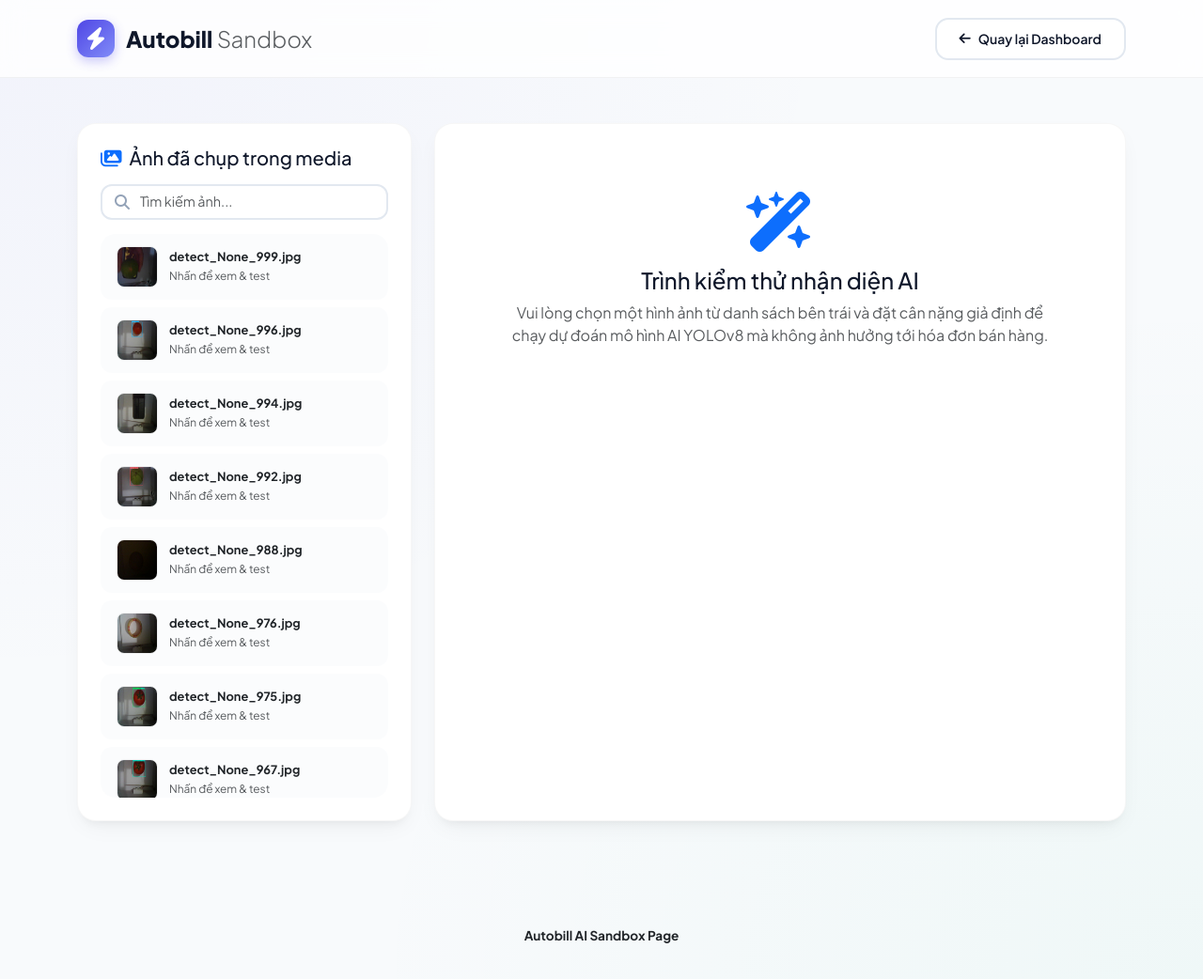
After one commit to liambui11/auto_bill_system, a Django app: page /sandbox/ in a window 1280 px wide. The commit adds this page. Shown: the whole page at 94% size. Run offline with Django 5.2, Linux system fonts and the light colour scheme.

Commit message:
change model and add sandbox test

```diff
--- a/autobill_system/autobill_system/urls.py
+++ b/autobill_system/autobill_system/urls.py
@@ -1,7 +1,12 @@
 from django.contrib import admin
 from django.urls import path, include
+from django.conf import settings
+from django.conf.urls.static import static
 
 urlpatterns = [
     path('admin/', admin.site.urls),
     path('', include('store.urls')), # Trỏ toàn bộ URL trống về app store
 ]
+
+if settings.DEBUG:
+    urlpatterns += static(settings.MEDIA_URL, document_root=settings.MEDIA_ROOT)
--- a/autobill_system/store/urls.py
+++ b/autobill_system/store/urls.py
@@ -18,4 +18,8 @@ urlpatterns = [
     path('api/cart/data/', views.api_get_cart, name='api_get_cart'),
     path('video_feed/', views.video_feed, name='video_feed'),
     path('test/upload/', views.test_predict_upload, name='test_upload'),
+
+    # Sandbox Test Images
+    path('sandbox/', views.sandbox, name='sandbox'),
+    path('sandbox/predict/', views.sandbox_predict, name='sandbox_predict'),
 ]
--- a/autobill_system/store/views.py
+++ b/autobill_system/store/views.py
@@ -23,14 +23,28 @@ else:
     print(f"❌ Model file not found at {model_path}")
 
 PRICE_LIST = {
+    'apple': 50000,
+    'banana': 25000,
+    'bell_pepper': 60000,
+    'cabbage': 15000,
+    'carrot': 20000,
+    'chilli_pepper': 45000,
+    'corn': 18000,
+    'cucumber': 22000,
+    'eggplant': 25000,
+    'garlic': 70000,
+    'grape': 90000,
+    'kiwi': 120000,
     'lemon': 35000,
-    'chili': 40000,
-    'banana': 25000,
+    'lettuce': 30000,
+    'mango': 40000,
+    'onion': 25000,
+    'orange': 35000,
+    'pineapple': 30000,
+    'potato': 20000,
+    'sweetpotato': 25000,
     'tomato': 30000,
-    'apple': 50000,
-    'grapes': 90000,
-    'raspberry': 120000,
-    'blackberries': 150000,
+    'watermelon': 15000,
     'Unknown': 0
 }
 
@@ -89,8 +103,6 @@ def predict_and_add(request):
                 if len(results[0].boxes) > 0:
                     class_id = int(results[0].boxes.cls[0].item())
                     detected_class = model.names[class_id]
-                    if detected_class.endswith('-bag'):
-                        detected_class = detected_class.replace('-bag', '')
 
                 unit_price = PRICE_LIST.get(detected_class, 0)
                 total_price = unit_price * weight
@@ -299,8 +311,6 @@ def test_predict_upload(request):
                     class_id = int(results[0].boxes.cls[0].item())
                     detected_class = model.names[class_id]
                     print("Detected raw:", detected_class)
-                    if detected_class.endswith('-bag'):
-                        detected_class = detected_class.replace('-bag', '')
 
                 unit_price = PRICE_LIST.get(detected_class, 0)
                 total_price = unit_price * weight
@@ -328,3 +338,106 @@ def test_predict_upload(request):
             return JsonResponse({'error': str(e)}, status=500)
 
     return render(request, 'test_upload.html')
+
+
+def sandbox(request):
+    """
+    Renders the sandbox test page, listing all images in media/captured_images/
+    """
+    import os
+    from django.conf import settings
+
+    images_dir = os.path.join(settings.MEDIA_ROOT, 'captured_images')
+    image_files = []
+
+    if os.path.exists(images_dir):
+        files = os.listdir(images_dir)
+        # Filter for common image formats
+        image_files = [f for f in files if f.lower().endswith(('.jpg', '.jpeg', '.png', '.webp'))]
+        image_files.sort(reverse=True)
+
+    return render(request, 'sandbox.html', {'image_files': image_files})
+
+
+@csrf_exempt
+def sandbox_predict(request):
+    """
+    Runs the YOLO model on the selected image from media/captured_images/
+    without creating or saving any invoice/invoice item.
+    """
+    if request.method == 'POST':
+        import os
+        import cv2
+        import numpy as np
+        from django.conf import settings
+        from django.http import JsonResponse
+
+        filename = request.POST.get('filename')
+        weight = float(request.POST.get('weight', 1.0)) # simulated weight in kg
+
+        if not filename:
+            return JsonResponse({'error': 'No filename provided'}, status=400)
+
+        img_path = os.path.join(settings.MEDIA_ROOT, 'captured_images', filename)
+        if not os.path.exists(img_path):
+            return JsonResponse({'error': 'Image file does not exist'}, status=404)
+
+        try:
+            # Read the image
+            frame = cv2.imread(img_path)
+            if frame is None:
+                return JsonResponse({'error': 'Failed to read image file'}, status=400)
+
+            if not model:
+                return JsonResponse({'error': 'AI model is not loaded'}, status=500)
+
+            # Resize and run model prediction
+            frame_resized = cv2.resize(frame, (640, 640))
+            results = model.predict(frame_resized, conf=0.25, verbose=False)
+
+            # Plot the predictions on the image
+            plotted_frame = results[0].plot()
+
+            # Ensure output directory for sandbox results exists
+            sandbox_dir = os.path.join(settings.MEDIA_ROOT, 'sandbox_results')
+            os.makedirs(sandbox_dir, exist_ok=True)
+
+            # Save the plotted image
+            out_filename = f"plotted_{filename}"
+            out_path = os.path.join(sandbox_dir, out_filename)
+            cv2.imwrite(out_path, plotted_frame)
+
+            # Extract detections
+            detections = []
+            boxes = results[0].boxes
+            for i in range(len(boxes)):
+                class_id = int(boxes.cls[i].item())
+                confidence = float(boxes.conf[i].item())
+                detected_class = model.names[class_id]
+
+                # Strip '-bag' just in case
+                if detected_class.endswith('-bag'):
+                    detected_class = detected_class.replace('-bag', '')
+
+                unit_price = PRICE_LIST.get(detected_class, 0)
+                total_price = unit_price * weight
+
+                detections.append({
+                    'class': detected_class,
+                    'confidence': confidence,
+                    'unit_price': unit_price,
+                    'total_price': total_price
+                })
+
+            # Return result details
+            return JsonResponse({
+                'status': 'success',
+                'original_url': f"{settings.MEDIA_URL}captured_images/{filename}",
+                'plotted_url': f"{settings.MEDIA_URL}sandbox_results/{out_filename}",
+                'detections': detections
+            })
+
+        except Exception as e:
+            return JsonResponse({'error': f"Processing error: {str(e)}"}, status=500)
+
+    return JsonResponse({'error': 'Only POST method is allowed'}, status=400)
--- a/autobill_system/templates/dashboard.html
+++ b/autobill_system/templates/dashboard.html
@@ -241,6 +241,9 @@
             <span>Autobill <span class="fw-light text-muted">Pro</span></span>
         </a>
         <div class="d-flex align-items-center gap-3">
+            <a href="{% url 'sandbox' %}" class="btn btn-outline-primary btn-sm rounded-pill px-3 fw-bold me-2">
+                <i class="fas fa-vial"></i> Thử nghiệm AI (Sandbox)
+            </a>
             <span class="text-muted small d-none d-md-inline">
                 <i class="fas fa-circle text-success me-1 small"></i> System Online
             </span>
--- /dev/null
+++ b/autobill_system/templates/sandbox.html
@@ -0,0 +1,474 @@
+<!DOCTYPE html>
+<html lang="vi">
+<head>
+    <meta charset="UTF-8">
+    <meta name="viewport" content="width=device-width, initial-scale=1.0, user-scalable=yes">
+    <title>Autobill - Sandbox AI Test</title>
+
+    <!-- Google Fonts & Bootstrap 5 + Icons -->
+    <link href="https://fonts.googleapis.com/css2?family=Plus+Jakarta+Sans:wght@300;400;500;600;700;800&display=swap" rel="stylesheet">
+    <link href="https://cdn.jsdelivr.net/npm/bootstrap@5.3.0/dist/css/bootstrap.min.css" rel="stylesheet">
+    <link rel="stylesheet" href="https://cdnjs.cloudflare.com/ajax/libs/font-awesome/6.4.0/css/all.min.css">
+
+    <style>
+        :root {
+            --primary: #4f46e5;
+            --primary-hover: #4338ca;
+            --success: #10b981;
+            --danger: #ef4444;
+            --warning: #f59e0b;
+            --dark: #0f172a;
+            --bg-soft: #f8fafc;
+            --card-shadow: 0 10px 25px -5px rgba(0, 0, 0, 0.05), 0 8px 10px -6px rgba(0, 0, 0, 0.05);
+            --card-shadow-hover: 0 20px 25px -5px rgba(0, 0, 0, 0.1), 0 10px 10px -6px rgba(0, 0, 0, 0.1);
+        }
+
+        * {
+            font-family: 'Plus Jakarta Sans', sans-serif;
+            transition: all 0.2s ease-in-out;
+        }
+
+        body {
+            background-color: var(--bg-soft);
+            background-image:
+                radial-gradient(at 0% 0%, rgba(79, 70, 229, 0.04) 0px, transparent 50%),
+                radial-gradient(at 100% 100%, rgba(16, 185, 129, 0.04) 0px, transparent 50%);
+            min-height: 100vh;
+            color: var(--dark);
+        }
+
+        /* Navbar */
+        .navbar {
+            background: rgba(255, 255, 255, 0.8) !important;
+            backdrop-filter: blur(12px);
+            border-bottom: 1px solid rgba(0,0,0,0.05);
+            padding: 1rem 0;
+        }
+        .navbar-brand {
+            font-weight: 800;
+            font-size: 1.5rem;
+            color: var(--dark) !important;
+            display: flex;
+            align-items: center;
+            gap: 12px;
+        }
+        .brand-icon {
+            background: linear-gradient(135deg, var(--primary), #818cf8);
+            width: 40px;
+            height: 40px;
+            border-radius: 12px;
+            display: flex;
+            align-items: center;
+            justify-content: center;
+            color: white;
+            box-shadow: 0 4px 12px rgba(79, 70, 229, 0.3);
+        }
+
+        /* Cards */
+        .card-premium {
+            background: white;
+            border: 1px solid rgba(0,0,0,0.03);
+            border-radius: 20px;
+            box-shadow: var(--card-shadow);
+        }
+        .card-premium:hover {
+            box-shadow: var(--card-shadow-hover);
+        }
+
+        /* Sidebar Image List */
+        .image-list-container {
+            max-height: calc(100vh - 200px);
+            overflow-y: auto;
+            border-radius: 16px;
+        }
+        .image-item {
+            cursor: pointer;
+            padding: 12px 16px;
+            border-radius: 12px;
+            margin-bottom: 8px;
+            border: 1px solid transparent;
+            background: rgba(248, 250, 252, 0.6);
+            display: flex;
+            align-items: center;
+            gap: 12px;
+        }
+        .image-item:hover {
+            background: rgba(241, 245, 249, 1);
+            transform: translateX(4px);
+        }
+        .image-item.active {
+            background: rgba(79, 70, 229, 0.08);
+            border-color: rgba(79, 70, 229, 0.2);
+            color: var(--primary);
+            font-weight: 600;
+        }
+        .image-item-thumb {
+            width: 44px;
+            height: 44px;
+            border-radius: 8px;
+            object-fit: cover;
+            border: 1px solid rgba(0,0,0,0.05);
+        }
+        .image-item-info {
+            flex-grow: 1;
+            white-space: nowrap;
+            overflow: hidden;
+            text-overflow: ellipsis;
+            font-size: 0.85rem;
+        }
+
+        /* Buttons */
+        .btn-premium {
+            border-radius: 14px;
+            padding: 10px 24px;
+            font-weight: 600;
+            display: flex;
+            align-items: center;
+            justify-content: center;
+            gap: 8px;
+        }
+        .btn-primary-p { background: var(--primary); border: none; color: white; }
+        .btn-primary-p:hover { background: var(--primary-hover); transform: translateY(-2px); }
+        .btn-outline-p { border: 2px solid #e2e8f0; background: white; color: var(--dark); }
+        .btn-outline-p:hover { border-color: var(--primary); color: var(--primary); transform: translateY(-2px); }
+
+        /* Search input */
+        .search-box {
+            position: relative;
+            margin-bottom: 15px;
+        }
+        .search-box i {
+            position: absolute;
+            left: 15px;
+            top: 50%;
+            transform: translateY(-50%);
+            color: #94a3b8;
+        }
+        .search-box input {
+            padding-left: 40px;
+            border-radius: 12px;
+            border: 2px solid #e2e8f0;
+            font-size: 0.9rem;
+        }
+        .search-box input:focus {
+            border-color: var(--primary);
+            box-shadow: none;
+        }
+
+        /* Image Display Frame */
+        .preview-frame {
+            border: 2px dashed #e2e8f0;
+            border-radius: 16px;
+            padding: 15px;
+            background: #fafafa;
+            position: relative;
+            min-height: 300px;
+            display: flex;
+            align-items: center;
+            justify-content: center;
+            overflow: hidden;
+        }
+        .preview-img {
+            max-width: 100%;
+            max-height: 400px;
+            border-radius: 12px;
+            object-fit: contain;
+            box-shadow: 0 4px 12px rgba(0,0,0,0.08);
+        }
+
+        /* Results Display */
+        .progress-bar-confidence {
+            height: 8px;
+            border-radius: 10px;
+            background-color: rgba(79, 70, 229, 0.1);
+        }
+        .progress-bar-fill {
+            height: 100%;
+            border-radius: 10px;
+            background: linear-gradient(135deg, var(--primary), #818cf8);
+        }
+
+        /* Animation */
+        .animate-fade {
+            animation: fadeIn 0.4s ease-in-out;
+        }
+        @keyframes fadeIn {
+            from { opacity: 0; transform: translateY(10px); }
+            to { opacity: 1; transform: translateY(0); }
+        }
+
+        footer {
+            margin-top: 4rem;
+            padding-bottom: 2rem;
+            text-align: center;
+            color: #94a3b8;
+            font-size: 0.85rem;
+        }
+    </style>
+</head>
+<body>
+
+<nav class="navbar sticky-top">
+    <div class="container">
+        <a class="navbar-brand" href="{% url 'dashboard' %}">
+            <div class="brand-icon"><i class="fas fa-bolt"></i></div>
+            <span>Autobill <span class="fw-light text-muted">Sandbox</span></span>
+        </a>
+        <div class="d-flex align-items-center gap-3">
+            <a href="{% url 'dashboard' %}" class="btn btn-outline-p btn-premium btn-sm">
+                <i class="fas fa-arrow-left"></i> Quay lại Dashboard
+            </a>
+        </div>
+    </div>
+</nav>
+
+<div class="container py-5">
+    <div class="row g-4">
+        <!-- Danh sách ảnh bên trái -->
+        <div class="col-lg-4">
+            <div class="card-premium p-4">
+                <h5 class="fw-800 mb-3"><i class="fas fa-images text-primary me-2"></i>Ảnh đã chụp trong media</h5>
+
+                <div class="search-box">
+                    <i class="fas fa-search"></i>
+                    <input type="text" id="image-search" class="form-control" placeholder="Tìm kiếm ảnh...">
+                </div>
+
+                <div class="image-list-container" id="image-list">
+                    {% for file in image_files %}
+                        <div class="image-item" data-filename="{{ file }}" onclick="selectImage('{{ file }}')">
+                            <img class="image-item-thumb" src="/media/captured_images/{{ file }}" alt="Thumb">
+                            <div class="image-item-info">
+                                <div class="fw-bold text-dark" style="font-size: 0.8rem;">{{ file }}</div>
+                                <span class="text-muted small">Nhấn để xem & test</span>
+                            </div>
+                        </div>
+                    {% empty %}
+                        <div class="text-center py-5 text-muted">
+                            <i class="fas fa-folder-open fa-3x mb-3 opacity-30"></i>
+                            <p class="mb-0 small">Không tìm thấy ảnh test nào trong thư mục `media/captured_images/`</p>
+                        </div>
+                    {% endfor %}
+                </div>
+            </div>
+        </div>
+
+        <!-- Màn hình hiển thị và nhận diện bên phải -->
+        <div class="col-lg-8">
+            <div class="card-premium p-4 h-100" id="sandbox-main">
+                <!-- Empty State (Chưa chọn ảnh) -->
+                <div id="sandbox-empty" class="text-center py-5 my-auto">
+                    <i class="fas fa-wand-magic-sparkles fa-4x text-primary opacity-20 mb-3"></i>
+                    <h4 class="fw-800">Trình kiểm thử nhận diện AI</h4>
+                    <p class="text-muted px-lg-5">Vui lòng chọn một hình ảnh từ danh sách bên trái và đặt cân nặng giả định để chạy dự đoán mô hình AI YOLOv8 mà không ảnh hưởng tới hóa đơn bán hàng.</p>
+                </div>
+
+                <!-- Giao diện làm việc (Ẩn mặc định) -->
+                <div id="sandbox-workspace" class="d-none animate-fade">
+                    <div class="row g-3">
+                        <div class="col-md-6">
+                            <div class="fw-bold mb-2">Ảnh gốc đầu vào:</div>
+                            <div class="preview-frame">
+                                <img id="original-preview" class="preview-img" src="" alt="Original Image">
+                            </div>
+                        </div>
+                        <div class="col-md-6">
+                            <div class="fw-bold mb-2">Kết quả nhận diện (YOLOv8):</div>
+                            <div class="preview-frame" id="plotted-frame-container">
+                                <div id="no-plotted-message" class="text-muted text-center small p-4">
+                                    <i class="fas fa-microchip fa-2x mb-2 opacity-50"></i>
+                                    <div>Chưa chạy dự đoán</div>
+                                </div>
+                                <img id="plotted-preview" class="preview-img d-none" src="" alt="Plotted Image">
+                            </div>
+                        </div>
+                    </div>
+
+                    <!-- Bảng điều khiển giả lập -->
+                    <div class="bg-light p-4 rounded-4 my-4">
+                        <div class="row align-items-center g-3">
+                            <div class="col-md-7">
+                                <label for="weight-range" class="form-label fw-bold d-flex justify-content-between mb-2">
+                                    <span>Giả lập cân nặng (kg):</span>
+                                    <span id="weight-label" class="text-primary fw-900">1.000 kg</span>
+                                </label>
+                                <input type="range" class="form-range" id="weight-range" min="0.005" max="5.0" step="0.005" value="1.0" oninput="updateWeightLabel(this.value)">
+                            </div>
+                            <div class="col-md-5 d-flex align-items-end justify-content-md-end">
+                                <button id="btn-predict" onclick="runPrediction()" class="btn btn-primary-p btn-premium w-100 py-3">
+                                    <i class="fas fa-play"></i> CHẠY NHẬN DIỆN AI
+                                </button>
+                            </div>
+                        </div>
+                    </div>
+
+                    <!-- Kết quả chi tiết -->
+                    <div id="sandbox-results" class="d-none animate-fade">
+                        <h6 class="fw-800 text-dark mb-3"><i class="fas fa-list-check text-success me-2"></i>CHI TIẾT VẬT THỂ PHÁT HIỆN</h6>
+                        <div class="table-responsive">
+                            <table class="table align-middle">
+                                <thead class="table-light">
+                                    <tr>
+                                        <th>Vật thể (Nhãn)</th>
+                                        <th>Độ tin cậy (Confidence)</th>
+                                        <th>Đơn giá (VND/kg)</th>
+                                        <th class="text-end">Thành tiền giả lập</th>
+                                    </tr>
+                                </thead>
+                                <tbody id="results-table-body">
+                                    <!-- Dynamic rows -->
+                                </tbody>
+                            </table>
+                        </div>
+                    </div>
+                </div>
+            </div>
+        </div>
+    </div>
+</div>
+
+<footer>
+    <div class="container">
+        <p class="mb-1 fw-bold text-dark">Autobill AI Sandbox Page</p>
+    </div>
+</footer>
+
+<script>
+    let selectedFilename = null;
+    let simulatedWeight = 1.0;
+
+    // Search filter
+    document.getElementById('image-search').addEventListener('input', function(e) {
+        const query = e.target.value.toLowerCase();
+        const items = document.querySelectorAll('#image-list .image-item');
+        items.forEach(item => {
+            const name = item.dataset.filename.toLowerCase();
+            if (name.includes(query)) {
+                item.classList.remove('d-none');
+            } else {
+                item.classList.add('d-none');
+            }
+        });
+    });
+
+    function updateWeightLabel(val) {
+        simulatedWeight = parseFloat(val);
+        document.getElementById('weight-label').innerText = simulatedWeight.toFixed(3) + ' kg';
+
+        // Cập nhật lại giá tiền trong bảng nếu đã chạy xong prediction trước đó
+        const rows = document.querySelectorAll('#results-table-body tr');
+        rows.forEach(row => {
+            const unitPrice = parseFloat(row.dataset.unitprice);
+            const totalCell = row.querySelector('.total-cell');
+            if (totalCell && !isNaN(unitPrice)) {
+                const total = unitPrice * simulatedWeight;
+                totalCell.innerText = formatMoney(total) + ' ₫';
+            }
+        });
+    }
+
+    function formatMoney(amount) {
+        return new Intl.NumberFormat('vi-VN').format(amount);
+    }
+
+    function selectImage(filename) {
+        selectedFilename = filename;
+
+        // Active status style in list
+        document.querySelectorAll('#image-list .image-item').forEach(item => {
+            if (item.dataset.filename === filename) {
+                item.classList.add('active');
+            } else {
+                item.classList.remove('active');
+            }
+        });
+
+        // Hide empty screen & show workspace
+        document.getElementById('sandbox-empty').classList.add('d-none');
+        document.getElementById('sandbox-workspace').classList.remove('d-none');
+
+        // Reset plotted state
+        document.getElementById('plotted-preview').classList.add('d-none');
+        document.getElementById('no-plotted-message').classList.remove('d-none');
+        document.getElementById('sandbox-results').classList.add('d-none');
+
+        // Set original preview image
+        document.getElementById('original-preview').src = '/media/captured_images/' + filename;
+    }
+
+    function runPrediction() {
+        if (!selectedFilename) return;
+
+        const btn = document.getElementById('btn-predict');
+        btn.disabled = true;
+        btn.innerHTML = '<span class="spinner-border spinner-border-sm me-2"></span> Đang nhận diện...';
+
+        const formData = new FormData();
+        formData.append('filename', selectedFilename);
+        formData.append('weight', simulatedWeight);
+
+        fetch('/sandbox/predict/', {
+            method: 'POST',
+            body: formData
+        })
+        .then(res => res.json())
+        .then(data => {
+            btn.disabled = false;
+            btn.innerHTML = '<i class="fas fa-play"></i> CHẠY NHẬN DIỆN AI';
+
+            if (data.error) {
+                alert('Có lỗi xảy ra: ' + data.error);
+                return;
+            }
+
+            // Show plotted preview image
+            document.getElementById('no-plotted-message').classList.add('d-none');
+            const plottedImg = document.getElementById('plotted-preview');
+            plottedImg.src = data.plotted_url + '?t=' + new Date().getTime(); // Anti cache
+            plottedImg.classList.remove('d-none');
+
+            // Render results details table
+            const tbody = document.getElementById('results-table-body');
+            tbody.innerHTML = '';
+
+            if (data.detections.length === 0) {
+                tbody.innerHTML = `
+                    <tr>
+                        <td colspan="4" class="text-center text-muted py-4">
+                            Không phát hiện vật thể nào có độ tự tin >= 0.25
+                        </td>
+                    </tr>
+                `;
+            } else {
+                data.detections.forEach(det => {
+                    const percent = Math.round(det.confidence * 100);
+                    tbody.innerHTML += `
+                        <tr class="animate-fade" data-unitprice="${det.unit_price}">
+                            <td><span class="badge bg-primary px-3 py-2 text-uppercase">${det.class}</span></td>
+                            <td>
+                                <div class="d-flex align-items-center gap-2">
+                                    <div class="flex-grow-1 progress-bar-confidence">
+                                        <div class="progress-bar-fill" style="width: ${percent}%;"></div>
+                                    </div>
+                                    <span class="small fw-bold">${percent}%</span>
+                                </div>
+                            </td>
+                            <td class="fw-semibold">${formatMoney(det.unit_price)} ₫</td>
+                            <td class="text-end fw-bold text-success total-cell">${formatMoney(det.total_price)} ₫</td>
+                        </tr>
+                    `;
+                });
+            }
+
+            document.getElementById('sandbox-results').classList.remove('d-none');
+        })
+        .catch(err => {
+            btn.disabled = false;
+            btn.innerHTML = '<i class="fas fa-play"></i> CHẠY NHẬN DIỆN AI';
+            console.error("AI predict error:", err);
+            alert('Lỗi kết nối server.');
+        });
+    }
+</script>
+</body>
+</html>
```
Also changed, not shown: autobill_system/media/sandbox_results/plotted_detect_None_12.jpg (added), autobill_system/media/sandbox_results/plotted_detect_None_127.jpg (added), autobill_system/media/sandbox_results/plotted_detect_None_140.jpg (added), autobill_system/media/sandbox_results/plotted_detect_None_142.jpg (added), autobill_system/media/sandbox_results/plotted_detect_None_149.jpg (added), autobill_system/media/sandbox_results/plotted_detect_None_151.jpg (added), autobill_system/media/sandbox_results/plotted_detect_None_653.jpg (added), autobill_system/media/sandbox_results/plotted_detect_None_756.jpg (added), autobill_system/media/sandbox_results/plotted_detect_None_820.jpg (added), autobill_system/media/sandbox_results/plotted_detect_None_996.jpg (added), autobill_system/media/sandbox_results/plotted_detect_None_999.jpg (added).
